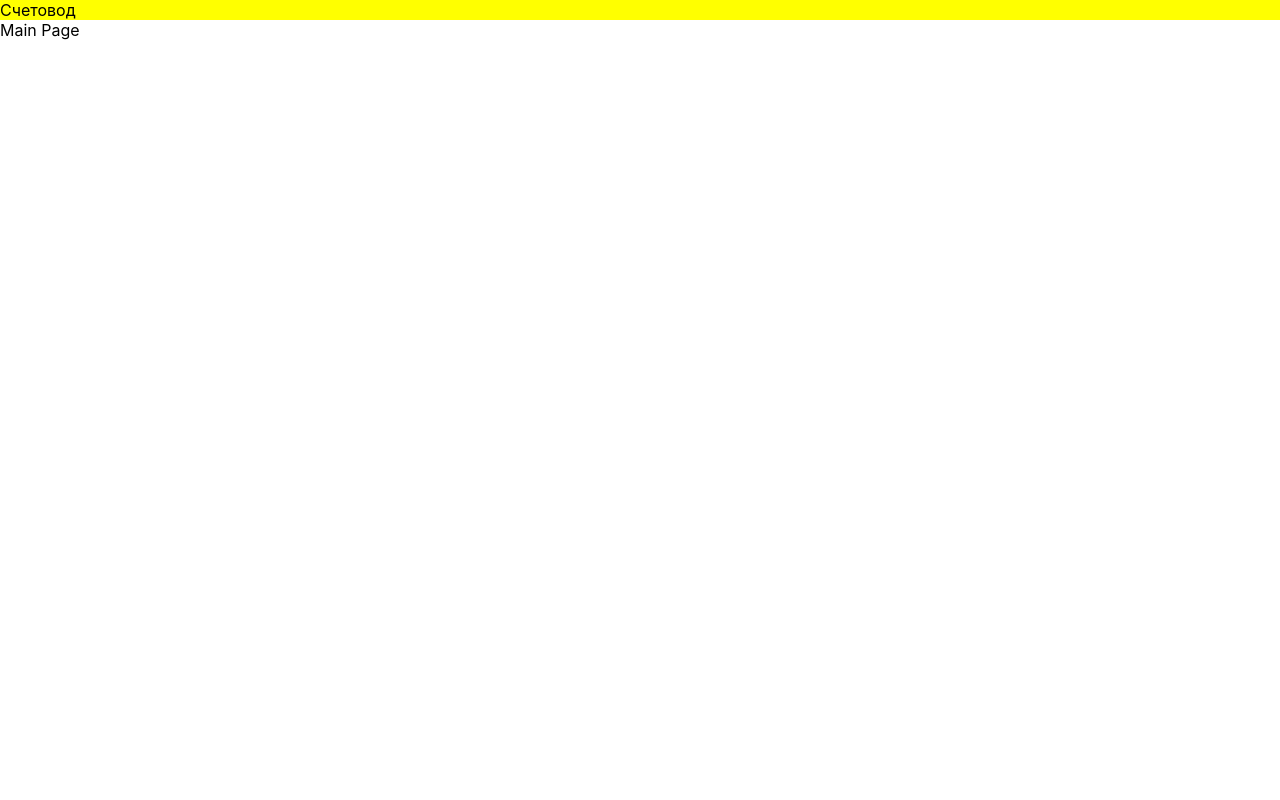
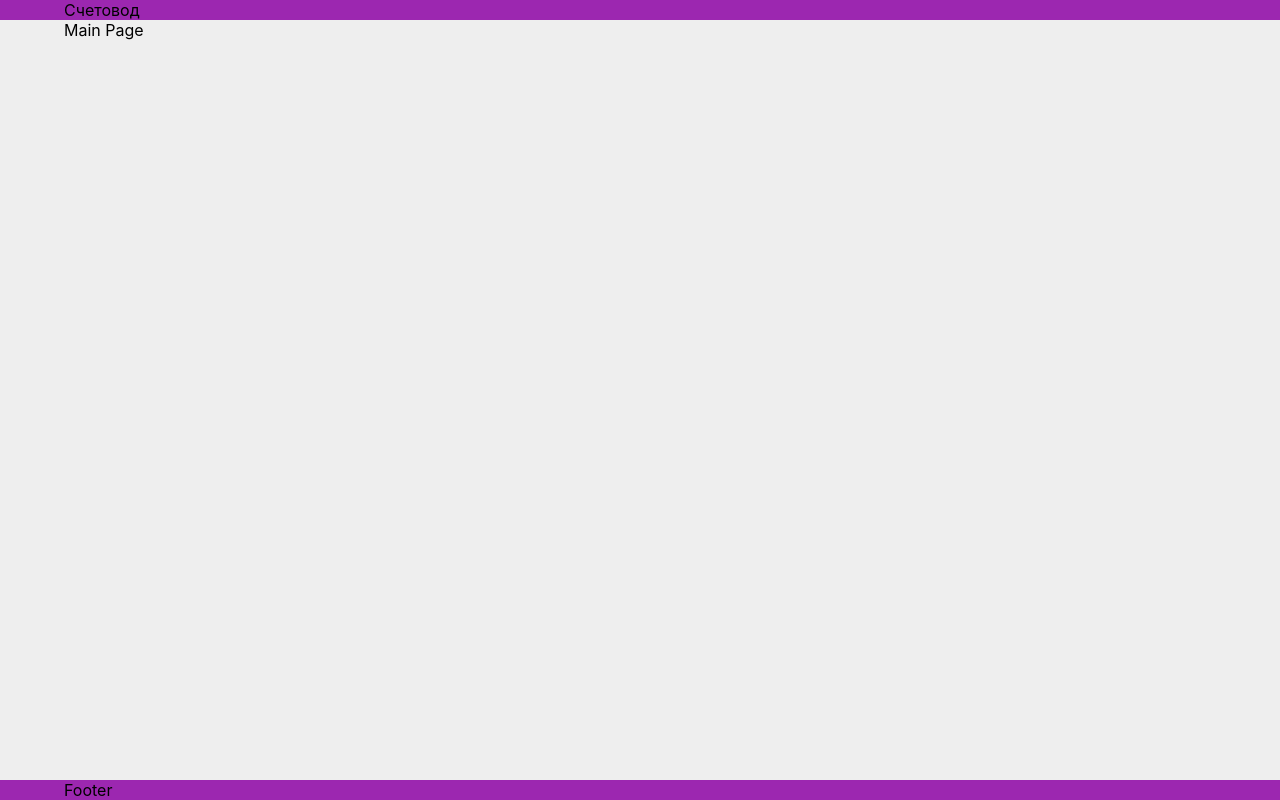
Before and after one commit to ifelseapps/bookkeeper, a React (Create React App) app in the folder frontend/: page / in a window 1280 px wide. Built offline with nearby package versions, Linux system fonts and the light colour scheme.

Commit message:
(Frontend) Разметка страницы + прикрутил тему

```diff
--- a/frontend/src/app/common.css
+++ b/frontend/src/app/common.css
@@ -1,3 +1,9 @@
+html,
+body,
+#root {
+  height: 100%;
+}
+
 body {
   margin: 0;
   font-family: -apple-system, BlinkMacSystemFont, 'Segoe UI', 'Roboto', 'Oxygen',
--- /dev/null
+++ b/frontend/src/app/theme.ts
@@ -0,0 +1,13 @@
+export interface ITheme {
+  colors: {
+    background: string;
+    commonAreaBackground: string;
+  };
+}
+
+export const theme: ITheme = {
+  colors: {
+    background: '#EEEEEE',
+    commonAreaBackground: '#9C27B0',
+  },
+};
--- a/frontend/src/index.tsx
+++ b/frontend/src/index.tsx
@@ -1,9 +1,11 @@
 import React from 'react';
 import ReactDOM from 'react-dom/client';
 import { createBrowserRouter, RouterProvider } from 'react-router-dom';
+import { ThemeProvider } from 'styled-components';
 import 'app/common.css';
 import reportWebVitals from './reportWebVitals';
 import { routes } from 'app/routes';
+import { theme } from 'app/theme';
 
 const root = ReactDOM.createRoot(
   document.getElementById('root') as HTMLElement
@@ -13,7 +15,9 @@ const router = createBrowserRouter(routes);
 
 root.render(
   <React.StrictMode>
-    <RouterProvider router={router} />
+    <ThemeProvider theme={theme}>
+      <RouterProvider router={router} />
+    </ThemeProvider>
   </React.StrictMode>
 );
 
--- a/frontend/src/shared/components/FirstLevelPage/FirstLevelPage.tsx
+++ b/frontend/src/shared/components/FirstLevelPage/FirstLevelPage.tsx
@@ -4,8 +4,13 @@ import * as Styles from './styles';
 export function FirstLevelPage({ children }: PropsWithChildren) {
   return (
     <Styles.Page>
-      <Styles.Header>Счетовод</Styles.Header>
-      {children}
+      <Styles.Header>
+        <Styles.Container>Счетовод</Styles.Container>
+      </Styles.Header>
+      <Styles.Container>{children}</Styles.Container>
+      <Styles.Footer>
+        <Styles.Container>Footer</Styles.Container>
+      </Styles.Footer>
     </Styles.Page>
   );
 }
--- a/frontend/src/shared/components/FirstLevelPage/styles.ts
+++ b/frontend/src/shared/components/FirstLevelPage/styles.ts
@@ -1,7 +1,22 @@
 import styled from 'styled-components';
 
-export const Page = styled.div``;
+export const Page = styled.div`
+  display: flex;
+  flex-direction: column;
+  height: 100%;
+  background-color: ${({ theme }) => theme.colors.background};
+`;
 
 export const Header = styled.header`
-  background: yellow;
+  background: ${({ theme }) => theme.colors.commonAreaBackground};
 `;
+
+export const Footer = styled.footer`
+  margin-top: auto;
+  background: ${({ theme }) => theme.colors.commonAreaBackground};
+`;
+
+export const Container = styled.div`
+  width: 90vw;
+  margin: 0 auto;
+`;
--- /dev/null
+++ b/frontend/styled.d.ts
@@ -0,0 +1,6 @@
+import 'styled-components';
+import { ITheme } from './src/app/theme';
+
+declare module 'styled-components' {
+  export interface DefaultTheme extends ITheme { }
+}
--- a/frontend/tsconfig.json
+++ b/frontend/tsconfig.json
@@ -22,6 +22,7 @@
     "jsx": "react-jsx"
   },
   "include": [
-    "src"
+    "src",
+    "styled.d.ts"
   ]
 }
```
